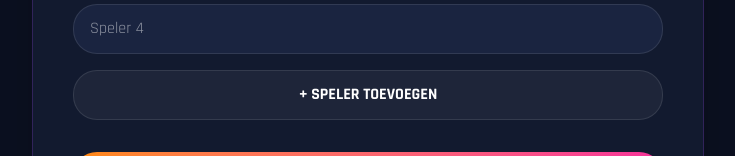
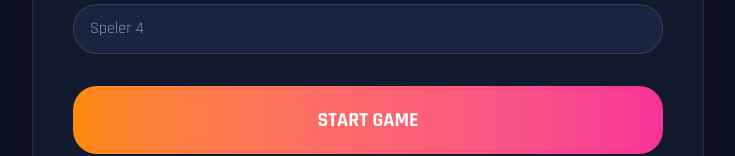
Before and after one commit to beaukim81/spin-and-shame, a Next.js app: page / in a window 1280 px wide. Both pictures are taken after a click on the button "START SPEL". Shown: the part 896-1052 px from the top of the page, without its empty margins (272-1007 px from the left). Built offline with nearby package versions, Linux system fonts and the light colour scheme.

Commit message:
changes players toevoegen

```diff
--- a/src/app/page.js
+++ b/src/app/page.js
@@ -846,6 +846,14 @@ export default function Home() {
 
                   updatedPlayers[index] = e.target.value;
 
+                  if (
+                    index === players.length - 1 &&
+                    e.target.value.trim() !== "" &&
+                    players.length < 12
+                  ) {
+                    updatedPlayers.push("");
+                  }
+
                   setPlayers(updatedPlayers);
 
                 }}
@@ -853,15 +861,6 @@ export default function Home() {
               />
             ))}
           </div>
-
-          <button
-            onClick={() =>
-              setPlayers([...players, ""])
-            }
-            className="w-full bg-white/5 border border-white/10 rounded-3xl py-3 text-white font-bold mt-4"
-          >
-            + SPELER TOEVOEGEN
-          </button>
 
           <button
             onClick={() => {
```
